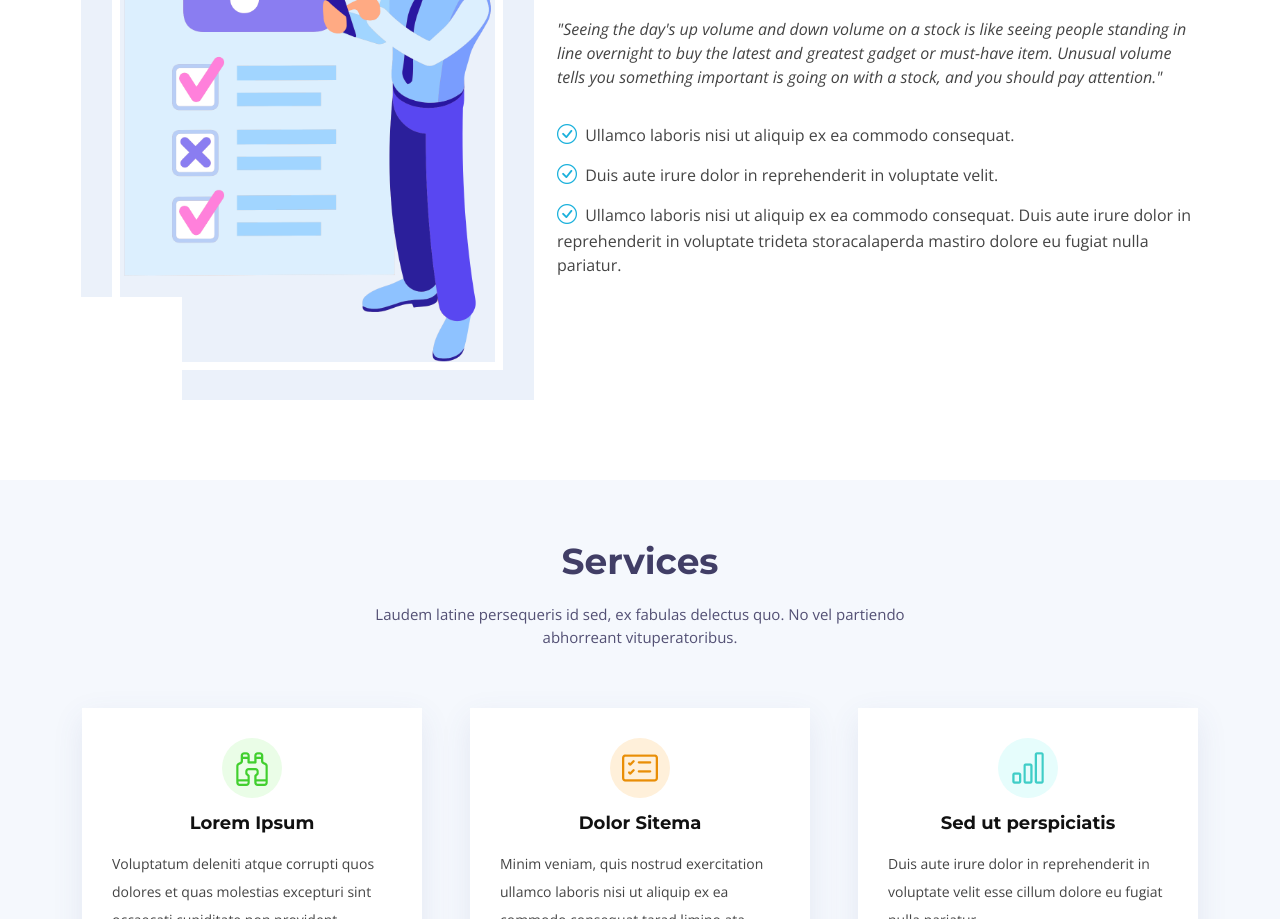
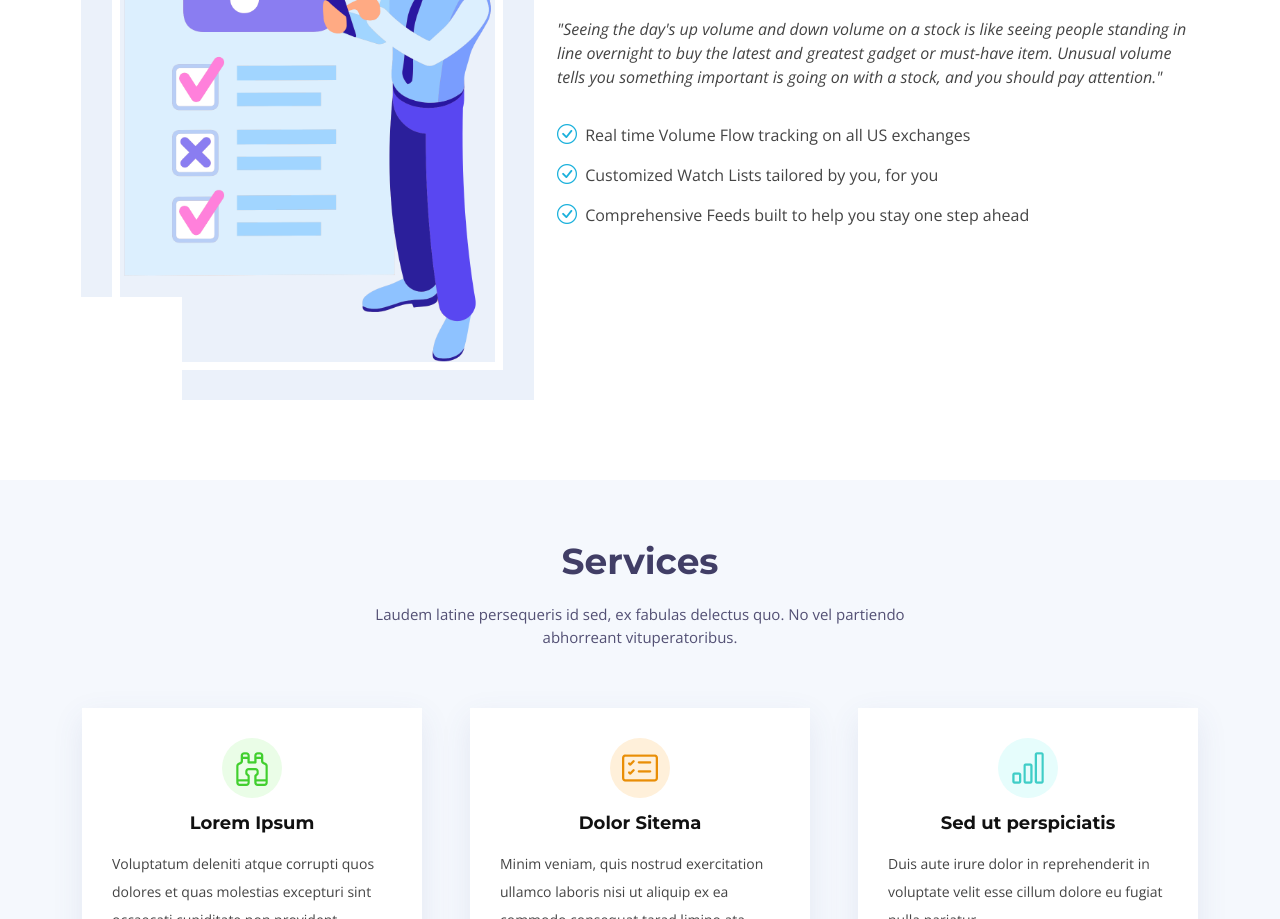
Before and after one commit to JohnnyCulbreth/volumePrecedesPrice-v3, a website: page index.html in a window 1280 px wide. Shown: the part 1077-1996 px from the top of the page. Drawn offline with nearby package versions, Linux system fonts and the light colour scheme.

Commit message:
adding landing content

```diff
--- a/index.html
+++ b/index.html
@@ -118,9 +118,9 @@
               <h1><i>Alerts about <span>what</span> you want, <span>when</span> it matters.</h1>
               <p>"Seeing the day's up volume and down volume on a stock is like seeing people standing in line overnight to buy the latest and greatest gadget or must-have item. Unusual volume tells you something important is going on with a stock, and you should pay attention."</i></p>
               <ul>
-                <li><i class="bi bi-check-circle"></i> Ullamco laboris nisi ut aliquip ex ea commodo consequat.</li>
-                <li><i class="bi bi-check-circle"></i> Duis aute irure dolor in reprehenderit in voluptate velit.</li>
-                <li><i class="bi bi-check-circle"></i> Ullamco laboris nisi ut aliquip ex ea commodo consequat. Duis aute irure dolor in reprehenderit in voluptate trideta storacalaperda mastiro dolore eu fugiat nulla pariatur.</li>
+                <li><i class="bi bi-check-circle"></i> Real time Volume Flow tracking on all US exchanges</li>
+                <li><i class="bi bi-check-circle"></i> Customized Watch Lists tailored by you, for you</li>
+                <li><i class="bi bi-check-circle"></i> Comprehensive Feeds built to help you stay one step ahead</li>
               </ul>
             </div>
           </div>
```
